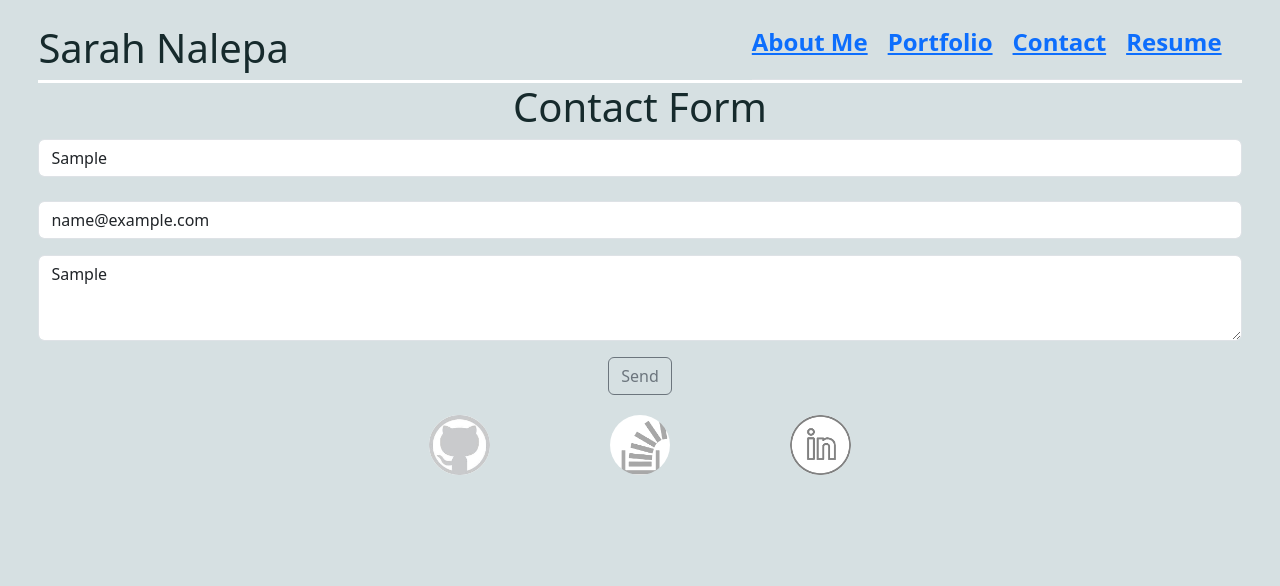
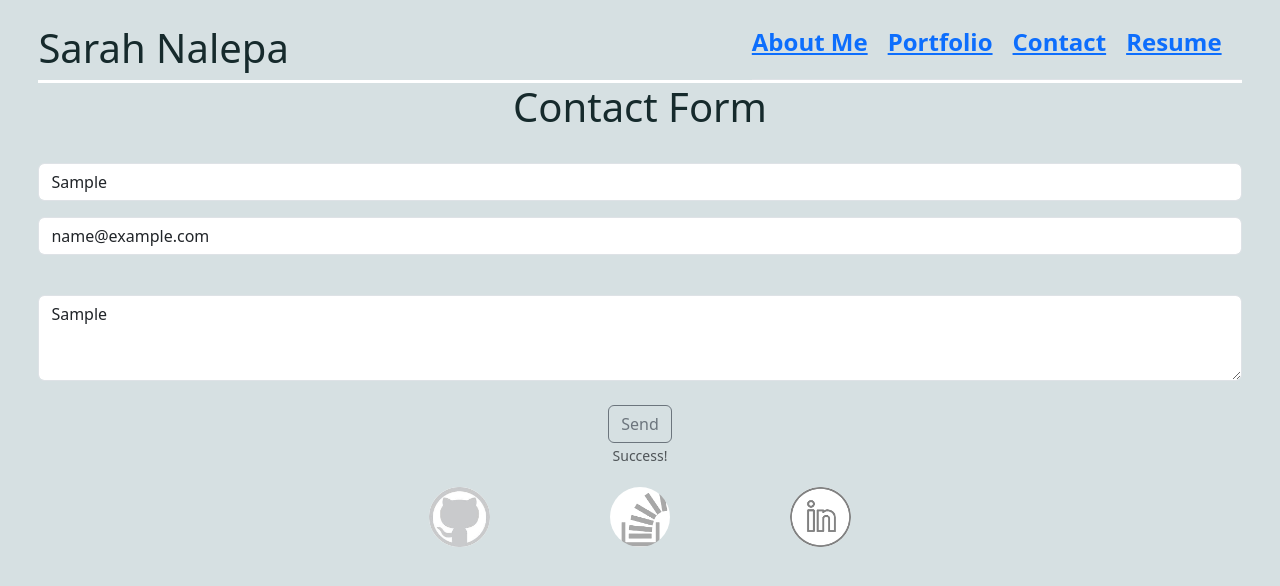
Before and after one commit to snalepa11/react-portfolio, a React (Vite) app in the folder react-portfoliov/: page /contact in a window 1280 px wide. Both pictures are taken after typing "Sample", "name@example.com", "Sample" into the empty fields and a click on the button "Send". Shown: the top 586 px of the page. Built offline with nearby package versions, Linux system fonts and the light colour scheme.

Commit message:
Added contact form logic

```diff
--- a/react-portfoliov/src/pages/Contact.jsx
+++ b/react-portfoliov/src/pages/Contact.jsx
@@ -2,25 +2,92 @@ import '../App.css'
 import Form from 'react-bootstrap/Form'
 import 'bootstrap/dist/css/bootstrap.min.css'
 import Button from 'react-bootstrap/Button'
+import { validateEmail } from '../utils/helpers';
+import { useState } from 'react';
 
-export default function Contact(){
-    return(
+
+export default function Contact() {
+  const [nameErrorMessage, setNameErrorMessage] = useState(false);
+  const [errorMessage, setErrorMessage] = useState('');
+  const [email, setEmail] = useState('');
+  const [name, setName] = useState('');
+  const [message, setMessage] = useState('');
+
+  const handleInputChange = (e) => {
+    // Getting the value and name of the input which triggered the change
+    const { target } = e;
+    const inputType = target.name;
+    const inputValue = target.value;
+
+    // Based on the input type, we set the state of either email, username, and password
+    if (inputType === 'email') {
+      setEmail(inputValue);
+    } else if (inputType === 'name') {
+      setName(inputValue);
+    } else {
+      setMessage(inputValue);
+    }
+  };
+
+
+  const onSubmit = (event) => {
+    event.preventDefault();
+    console.log(name);
+    console.log(message);
+    console.log(email);
+    if (!validateEmail(email) || email === "") {
+      setErrorMessage('Please enter a valid email.');
+      setNameErrorMessage(true)
+    } else if (name === "") {
+      setErrorMessage("Please fill out the full form.")
+      setNameErrorMessage(true);
+    } else if (message === "") {
+      setErrorMessage("Please fill out the full form.")
+      setNameErrorMessage(true);
+    } else {
+      setErrorMessage('Success!');
+      setNameErrorMessage(true);
+    }
+    // if (email !== "") {
+    //   setErrorMessage('Success!');
+    //   setNameErrorMessage(true);
+    // }
+    setTimeout(() => {
+      setNameErrorMessage(false);
+    }, 3000)
+  };
+
+
+
+
+  return (
     <div>
       <h1>Contact Form</h1>
-
-            <div>
-            <Form.Control type="text" placeholder="Name" />
       <Form>
         <Form.Group className="mb-3" controlId="exampleForm.ControlInput1">
           <Form.Label></Form.Label>
-        <Form.Control type="email" placeholder="name@example.com" />
+          <Form.Control onChange={handleInputChange} value={name} type="text" name='name' placeholder="Enter Name" />
         </Form.Group>
+
         <Form.Group className="mb-3" controlId="exampleForm.ControlTextarea1">
-        <Form.Control as="textarea" rows={3} />
+          <Form.Control onChange={handleInputChange} value={email} type="email" name='email' placeholder="name@example.com" />
+          <Form.Label></Form.Label>
+        </Form.Group>
+
+        <Form.Group>
+          <Form.Control as="textarea" onChange={handleInputChange} value={message} name='message' rows={3} />
+          <Form.Label></Form.Label>
+        </Form.Group>
+        <Button variant="outline-secondary" type="submit" onClick={onSubmit}>Send</Button>
+        <Form.Group>
+        {
+            nameErrorMessage ?
+              <Form.Text className="text-muted">
+                {errorMessage}
+              </Form.Text> : ''
+          }
           </Form.Group>
       </Form>
-    <Button variant="outline-secondary">Send</Button>
-            </div>
     </div>
   );
 }
--- /dev/null
+++ b/react-portfoliov/src/utils/helpers.js
@@ -0,0 +1,4 @@
+export function validateEmail(email) {
+    const re = /^(([^<>()[\]\\.,;:\s@"]+(\.[^<>()[\]\\.,;:\s@"]+)*)|(".+"))@((\[[0-9]{1,3}\.[0-9]{1,3}\.[0-9]{1,3}\.[0-9]{1,3}\])|(([a-zA-Z\-0-9]+\.)+[a-zA-Z]{2,}))$/;
+    return re.test(String(email).toLowerCase());
+  }
```
Lines whose indentation alone changed are shown as unchanged.
